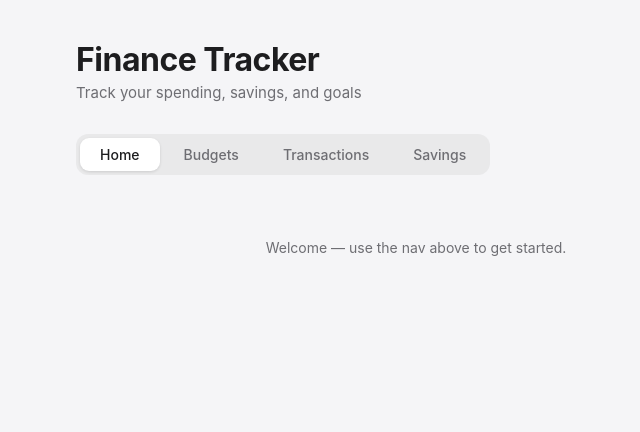
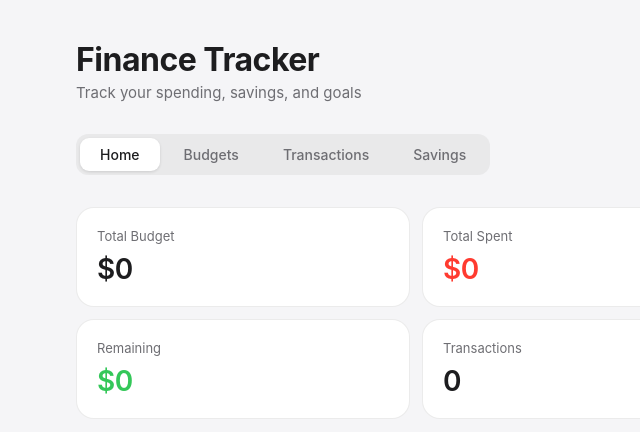
Before and after one commit to OlisaKenneth/finance-tracker-frontend, a React (Vite) app in the folder finance-tracker-frontend/: page / in a window 1280 px wide. Shown: the top 432 px of the page, without its empty margins (224-864 px from the left). Built offline with nearby package versions, Linux system fonts and the light colour scheme; no server answers; the HTML template or start-up script is replaced by a standard one.

Commit message:
Add dashboard with budget and transaction summary stats

```diff
--- a/finance-tracker-frontend/src/App.jsx
+++ b/finance-tracker-frontend/src/App.jsx
@@ -10,6 +10,7 @@ import TransactionForm from "./TransactionForm.jsx"
 import DisplaySavingsGoal from "./DisplaySavingsGoal.jsx"
 import SavingsGoalForm from "./SavingsGoalForm.jsx"
 import {Routes, Route, NavLink} from "react-router-dom"
+import Dashboard from "./Dashboard.jsx"
 
 function App() {
     const { budget, fetchBudgets, handleDelete, handleUpdate } = useBudgets()
@@ -36,7 +37,11 @@ function App() {
 
             <Routes>
                 <Route path="/" element={
-                    <p className="empty">Welcome — use the nav above to get started.</p>
+                    <Dashboard
+                        budget={budget}
+                        transactions={transactions}
+                        savingsGoals={savingsGoals}
+                    />
                 } />
 
 
--- /dev/null
+++ b/finance-tracker-frontend/src/Dashboard.jsx
@@ -0,0 +1,30 @@
+function Dashboard({ budget, transactions, savingsGoals }) {
+    const totalLimit = budget.reduce((sum, b) => sum + b.monthlyLimit, 0)
+    const totalSpent = budget.reduce((sum, b) => sum + b.spent, 0)
+    const remaining = totalLimit - totalSpent
+
+    return (
+        <div>
+            <div className="stat-grid">
+                <div className="stat-card">
+                    <p className="stat-label">Total Budget</p>
+                    <p className="stat-value">${totalLimit}</p>
+                </div>
+                <div className="stat-card">
+                    <p className="stat-label">Total Spent</p>
+                    <p className="stat-value spent">${totalSpent}</p>
+                </div>
+                <div className="stat-card">
+                    <p className="stat-label">Remaining</p>
+                    <p className="stat-value remaining">${remaining}</p>
+                </div>
+                <div className="stat-card">
+                    <p className="stat-label">Transactions</p>
+                    <p className="stat-value">{transactions.length}</p>
+                </div>
+            </div>
+        </div>
+    )
+}
+
+export default Dashboard;
--- a/finance-tracker-frontend/src/index.css
+++ b/finance-tracker-frontend/src/index.css
@@ -349,3 +349,38 @@ nav a.active {
     background: #ffffff;
     box-shadow: 0 1px 3px rgba(0, 0, 0, 0.12);
 }
+
+.stat-grid {
+    display: grid;
+    grid-template-columns: repeat(2, 1fr);
+    gap: 12px;
+    margin-bottom: 24px;
+}
+
+.stat-card {
+    background: #ffffff;
+    border-radius: 18px;
+    border: 0.5px solid rgba(0, 0, 0, 0.08);
+    padding: 20px;
+}
+
+.stat-label {
+    font-size: 13px;
+    color: #6e6e73;
+    margin-bottom: 8px;
+}
+
+.stat-value {
+    font-size: 28px;
+    font-weight: 600;
+    color: #1d1d1f;
+    letter-spacing: -0.5px;
+}
+
+.stat-value.spent {
+    color: #ff3b30;
+}
+
+.stat-value.remaining {
+    color: #34c759;
+}
```
